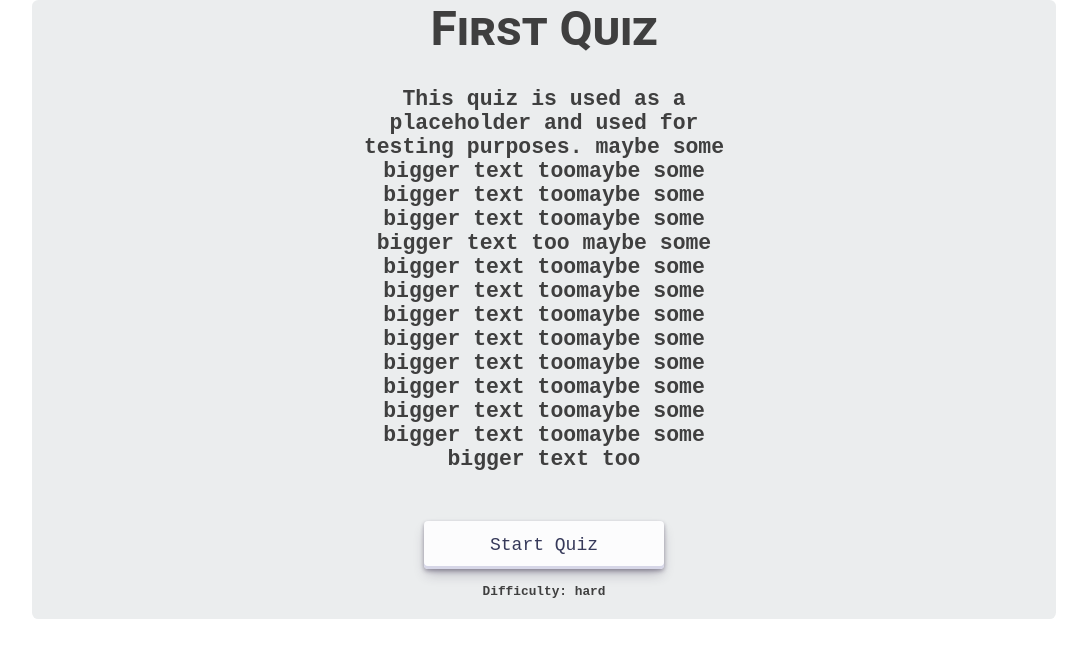
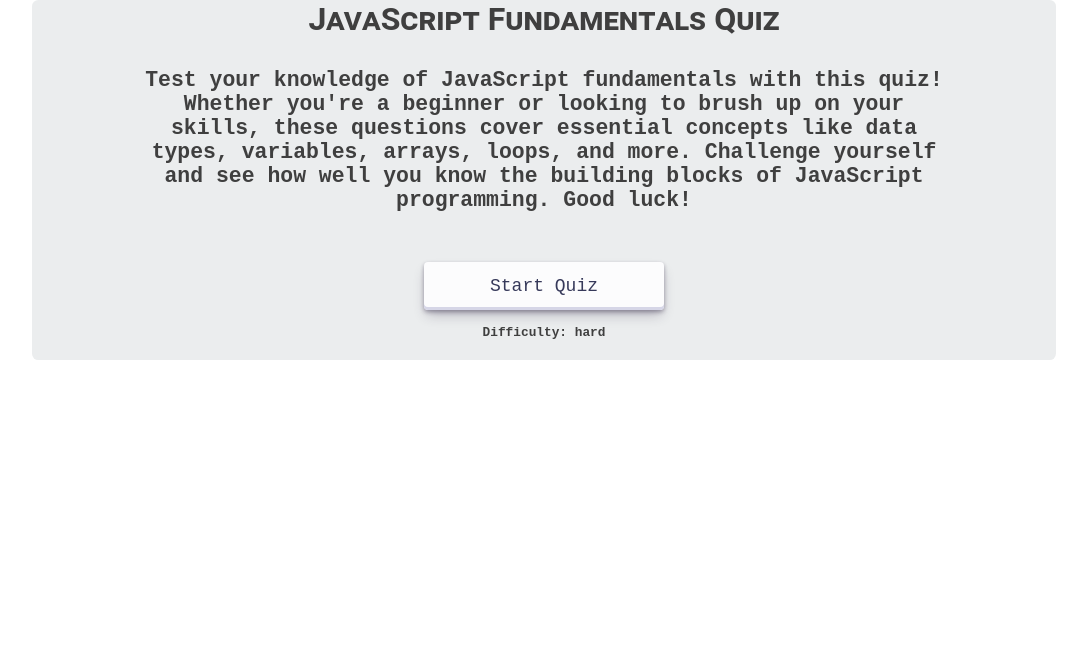
Before and after one commit to 3umaGH/QuizComponent, a React (Create React App) app: page / in a window 1280 px wide. Shown: the top 658 px of the page, without its empty margins (96-1183 px from the left). Built offline with nearby package versions, Linux system fonts and the light colour scheme; the HTML template or start-up script is replaced by a standard one.

Commit message:
Added AI generated quiz questions

```diff
--- a/src/App.tsx
+++ b/src/App.tsx
@@ -5,43 +5,115 @@ import { type QuizDataProps } from "./components/Quiz";
 function App() {
   const quizInitData: QuizDataProps = [
     {
-      title: "Who built this?",
-      description: "Maybe some text here to explain the question",
+      title: "What are the primitive data types in JavaScript?",
+      description: "Select all that apply.",
       answers: [
-        {
-          variant: "Bob true",
-          correct: true,
-        },
-        {
-          variant: "Me true",
-          correct: true,
-        },
-        {
-          variant: "Vasiliy",
-          correct: false,
-        },
+        { variant: "String", correct: true },
+        { variant: "Number", correct: true },
+        { variant: "Boolean", correct: true },
+        { variant: "Object", correct: false },
+        { variant: "Array", correct: false },
       ],
     },
     {
-      title: "Another question",
-      description: "And no description here",
+      title: "Which keyword is used to declare a variable in JavaScript?",
+      description: "Select all that apply.",
       answers: [
-        {
-          variant: "1",
-          correct: false,
+        { variant: "var", correct: true },
+        { variant: "let", correct: true },
+        { variant: "const", correct: true },
+        { variant: "varlet", correct: false },
+        { variant: "variable", correct: false },
+      ],
     },
     {
-          variant: "2 true",
-          correct: true,
+      title: "What is the result of 2 + '2' in JavaScript?",
+      description: "Select all that apply.",
+      answers: [
+        { variant: "'22'", correct: true },
+        { variant: "4", correct: false },
+        { variant: "22", correct: false },
+        { variant: "Error", correct: false },
+        { variant: "NaN", correct: false },
+      ],
     },
     {
-          variant: "3",
-          correct: false,
+      title:
+        "Which method is used to add elements to the end of an array in JavaScript?",
+      description: "Select all that apply.",
+      answers: [
+        { variant: "push()", correct: true },
+        { variant: "append()", correct: false },
+        { variant: "addToEnd()", correct: false },
+        { variant: "concat()", correct: false },
+        { variant: "insert()", correct: false },
+      ],
     },
     {
-          variant: "Extra button here",
-          correct: false,
+      title: "What does the 'typeof' operator return for an array?",
+      description: "Select all that apply.",
+      answers: [
+        { variant: "'object'", correct: true },
+        { variant: "'array'", correct: false },
+        { variant: "'Array'", correct: false },
+        { variant: "'list'", correct: false },
+        { variant: "'undefined'", correct: false },
+      ],
     },
+    {
+      title: "Which loop is used for iterating over an array in JavaScript?",
+      description: "Select all that apply.",
+      answers: [
+        { variant: "for", correct: true },
+        { variant: "while", correct: true },
+        { variant: "do...while", correct: true },
+        { variant: "if", correct: false },
+        { variant: "switch", correct: false },
+      ],
+    },
+    {
+      title: "Which event is triggered when a user clicks on an HTML element?",
+      description: "Select all that apply.",
+      answers: [
+        { variant: "click", correct: true },
+        { variant: "hover", correct: false },
+        { variant: "change", correct: false },
+        { variant: "submit", correct: false },
+        { variant: "keydown", correct: false },
+      ],
+    },
+    {
+      title: "What does the 'this' keyword refer to in JavaScript?",
+      description: "Select all that apply.",
+      answers: [
+        { variant: "The current object", correct: true },
+        { variant: "The global object", correct: true },
+        { variant: "The parent object", correct: false },
+        { variant: "The child object", correct: false },
+        { variant: "The previous object", correct: false },
+      ],
+    },
+    {
+      title:
+        "Which method is used to remove the last element from an array in JavaScript?",
+      description: "Select all that apply.",
+      answers: [
+        { variant: "pop()", correct: true },
+        { variant: "remove()", correct: false },
+        { variant: "delete()", correct: false },
+        { variant: "splice()", correct: false },
+        { variant: "shift()", correct: false },
+      ],
+    },
+    {
+      title: "What does 'NaN' stand for in JavaScript?",
+      description: "Select all that apply.",
+      answers: [
+        { variant: "Not a Number", correct: true },
+        { variant: "No applicable Number", correct: false },
+        { variant: "Null and None", correct: false },
+        { variant: "Not a Null", correct: false },
+        { variant: "No actual Number", correct: false },
       ],
     },
   ];
@@ -49,9 +121,8 @@ function App() {
   return (
     <div className="App">
       <Quiz
-        title="First Quiz"
-        description="This quiz is used as a placeholder and used for testing purposes.
-        maybe some bigger text toomaybe some bigger text toomaybe some bigger text toomaybe some bigger text too maybe some bigger text toomaybe some bigger text toomaybe some bigger text toomaybe some bigger text toomaybe some bigger text toomaybe some bigger text toomaybe some bigger text toomaybe some bigger text toomaybe some bigger text too"
+        title="JavaScript Fundamentals Quiz"
+        description="Test your knowledge of JavaScript fundamentals with this quiz! Whether you're a beginner or looking to brush up on your skills, these questions cover essential concepts like data types, variables, arrays, loops, and more. Challenge yourself and see how well you know the building blocks of JavaScript programming. Good luck!"
         difficulty="hard"
         quizData={quizInitData}
       />
--- a/src/index.css
+++ b/src/index.css
@@ -41,12 +41,12 @@ h6 {
 
   font-family: "Roboto";
   font-variant: small-caps;
-  font-size: 3rem;
+  font-size: 2rem;
 }
 
 .quizDesc {
   margin-top: 30px;
-  padding: 0px 30% 0px 30%;
+  padding: 0px 10% 0px 10%;
 
   font-family: "JetBrains Mono", monospace;
   font-size: 2rem;
```
Lines whose indentation alone changed are shown as unchanged.
